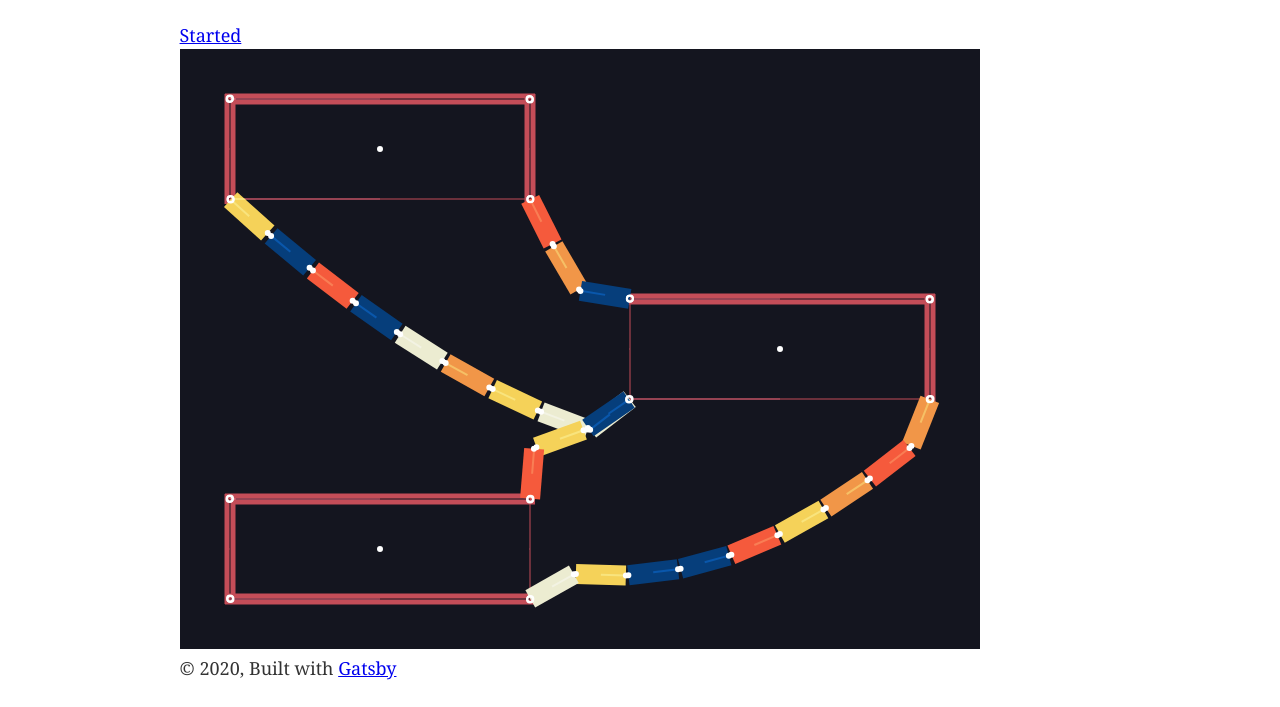
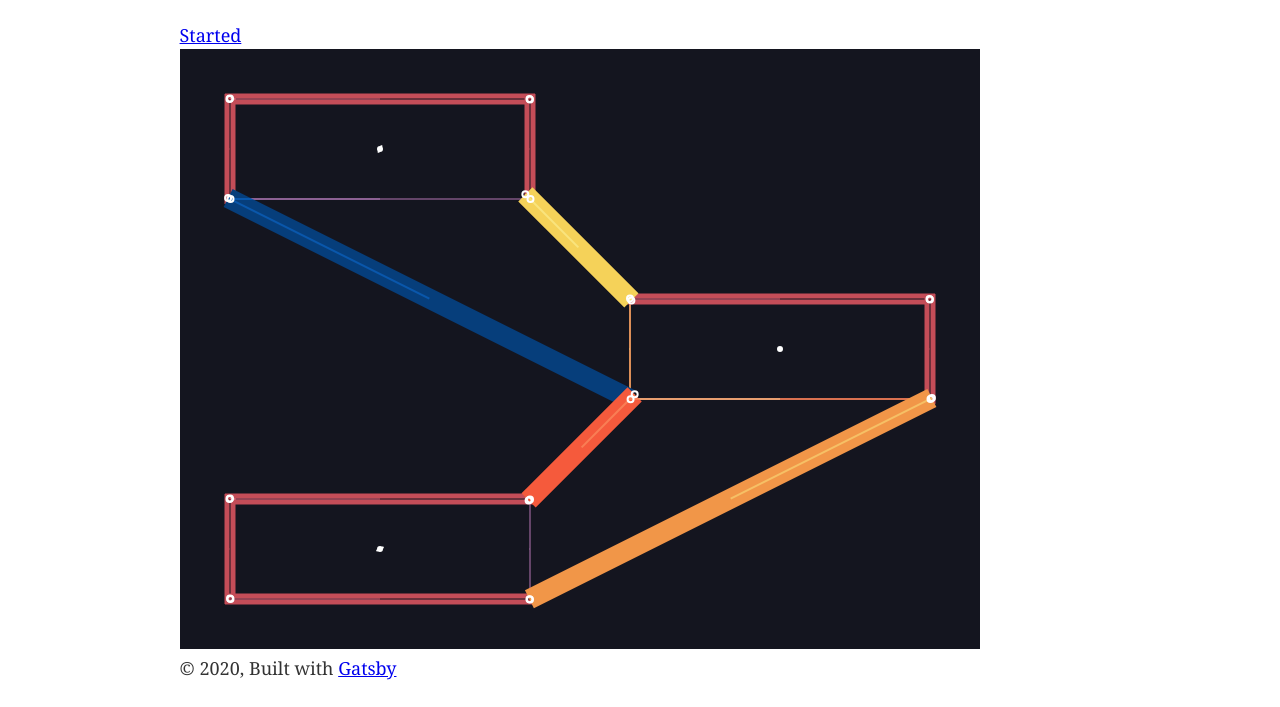
Before and after one commit to morgante/mousetrap, a Gatsby site in the folder frontend/: page / in a window 1280 px wide. Shown: the part 171-878 px from the top of the page. Built offline with nearby package versions, Linux system fonts and the light colour scheme; Gatsby itself is replaced by a stand-in of ours; no server answers.

Commit message:
something

```diff
--- a/frontend/src/components/mousetrap/scene.js
+++ b/frontend/src/components/mousetrap/scene.js
@@ -71,22 +71,19 @@ class Scene extends React.Component {
 
         // Add a sensor
         const addBox = (x, y, width, height, opts) => {
-            const options = {
-                isStatic: true,
-                render: {
-                    strokeStyle: ballColors['red'],
-                    lineWidth: 1
-                },
-            };
             const dimensions = {
                 top: [0, height / -2, width, 1],
                 bottom: [0, height / 2, width, 1],
                 left: [width / -2, 0, 1, height],
                 right: [width / 2, 0, 1, height]
-            }
+            };
+
             const boxes = _.mapValues(dimensions, (coordinates) => {
                 return Bodies.rectangle(x + coordinates[0], y + coordinates[1], coordinates[2], coordinates[3], {
-                    ...options
+                    render: {
+                        strokeStyle: ballColors['red'],
+                        lineWidth: 1
+                    },
                 })
             });
             // boxes.sensor = Bodies.rectangle(x, y, width - 50, height - 50, {
@@ -110,7 +107,6 @@ class Scene extends React.Component {
 
             const addEdge = (coordinates) => {
                 const edge = Bodies.rectangle(x + coordinates[0], y + coordinates[1], coordinates[2], coordinates[3], {
-                    ...options,
                     isStatic: true,
                     collisionFilter: {
                         group: -10
@@ -176,33 +172,23 @@ class Scene extends React.Component {
         }
 
         const addRope = (length) => {
-            const num = length;
-            var rope = Composites.stack(100, 50, num, 1, 10, 10, (x, y) => {
-                return Bodies.rectangle(x, y, 50, 20, {
+            const width = length * 50;
+
+            const bodies = [
+                Bodies.rectangle(0, 0, width, 20, {
                     collisionFilter: {
                         group: -10
                     },
-                });
-            });
+                })
+            ];
 
-            Composites.chain(rope, 0.5, 0, -0.5, 0, {
-                stiffness: 0.3, length: 1, render: { type: 'line' }
-            });
-
-            // const constraint = Constraint.create({
-            //     pointA: { x: x, y: y },
-            //     bodyB: rope.bodies[0],
-            //     pointB: { x: -25, y: 0 },
-            //     length: 0,
-            //     stiffness: 1
-            // });
-
-            World.add(world, rope);
+            World.add(world, bodies);
 
             return {
-                rope: rope,
-                start: rope.bodies[0],
-                end: rope.bodies[rope.bodies.length - 1]
+                length,
+                width,
+                start: bodies[0],
+                end: bodies[bodies.length - 1]
             };
         }
 
@@ -215,8 +201,8 @@ class Scene extends React.Component {
             };
 
             const ropePoints = {
-                start: {x: -25, y: 0},
-                end: {x: 25, y: 0}
+                start: {x: -0.5 * rope.width, y: 0},
+                end: {x: 0.5 * rope.width, y: 0}
             };
 
             const boxPoint = points[vertex];
@@ -280,8 +266,8 @@ class Scene extends React.Component {
 
     addBall(ball) {
         const body = Bodies.circle(210, 100, 20, {
-            // frictionAir: 0,
-            // friction: 0.0001,
+            frictionAir: 0,
+            friction: 0.0001,
             // restitution: 0.3,
             label: ball.id,
             render: {
```
